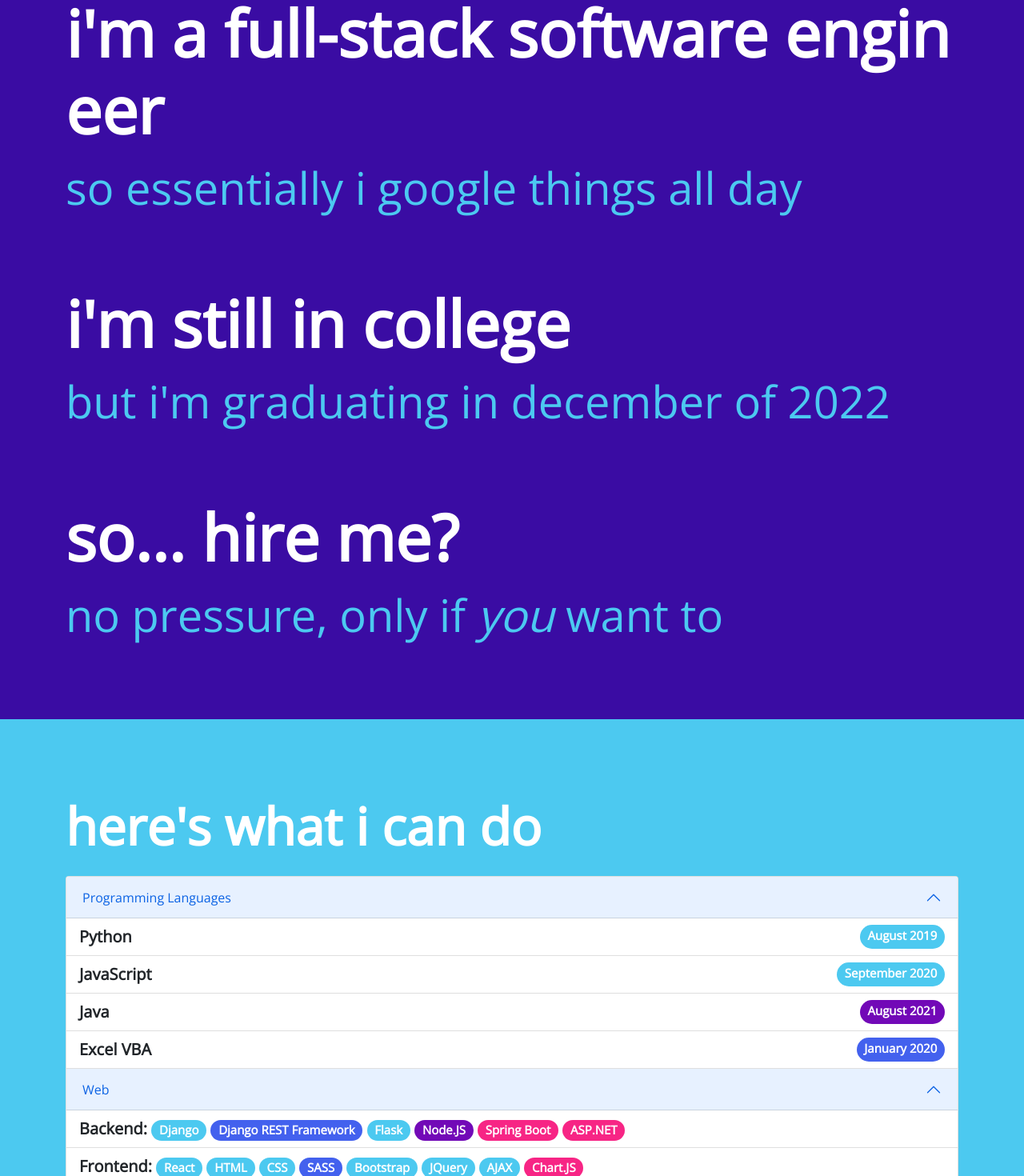
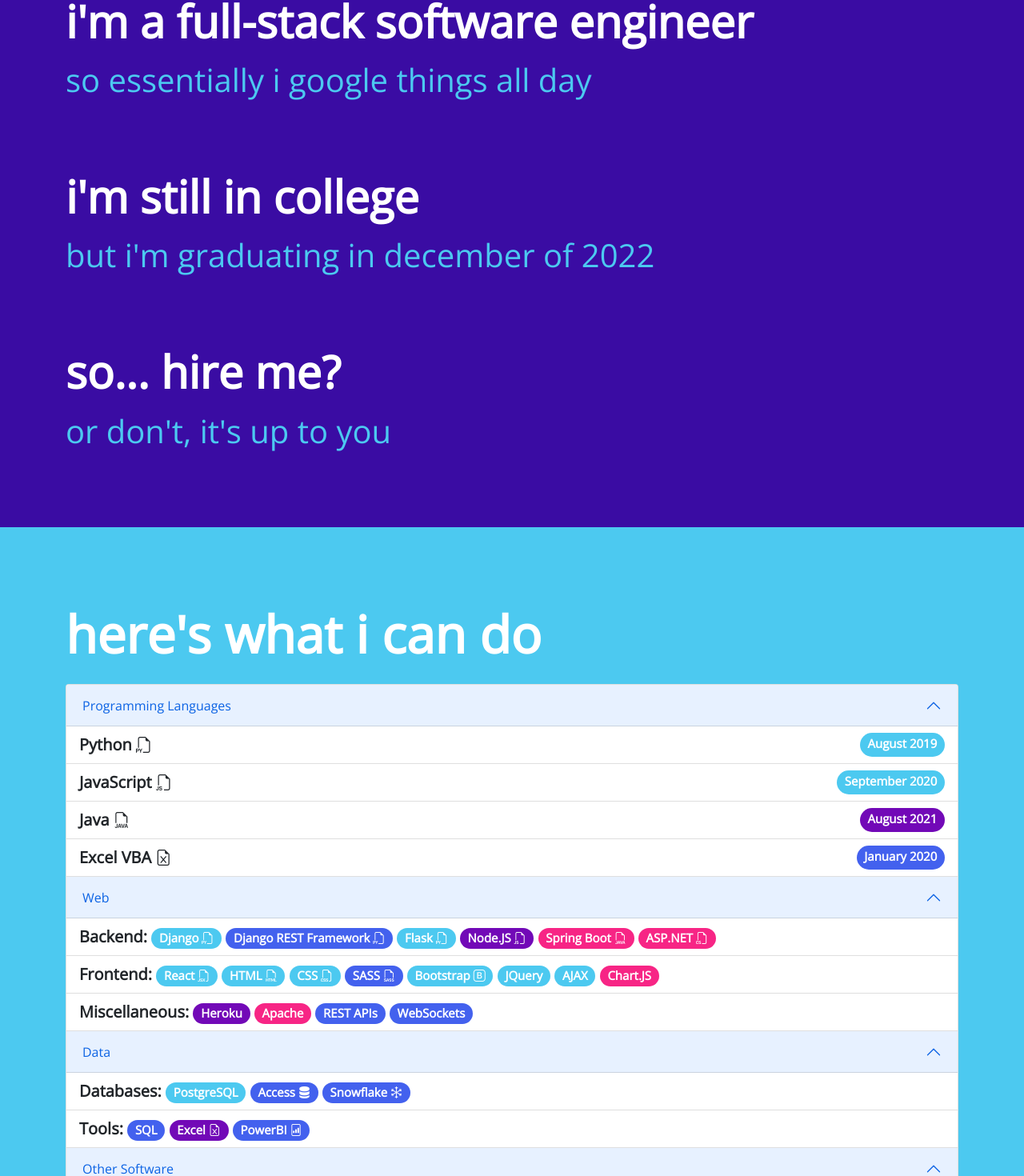
Before and after one commit to kloovin112358/personal-website-v2, a React (Create React App) app: page / in a window 1280 px wide. Shown: the part 951-2421 px from the top of the page at 80% size. Built offline with nearby package versions, Linux system fonts and the light colour scheme.

Commit message:
minor fixes and changes

```diff
--- a/src/App.jsx
+++ b/src/App.jsx
@@ -16,15 +16,12 @@
 import { VerticalTimeline, VerticalTimelineElement }  from 'react-vertical-timeline-component';
 import 'react-vertical-timeline-component/style.min.css';
 
-// TODOS:
-// title page is boring
 // spacing is weird on mobile with headers and other things
-// more stationary animations
 // more svgs/maybe a timeline thing
-// things on "other things i did" are hard on the eyes
 
 function App() {
-
+  console.log("Please ignore all these warnings 😟")
+  console.log("Laziness got the best of me 💀")
   return (
     <>
       <Particles
@@ -81,7 +78,7 @@
           <Fade left delay={2000}><br></br><br></br><br></br><p className="display-6">my name is</p></Fade>
           <p className="display-0 fw-bolder text-white">
             <Fade left delay={2900}>
-              <Pulse forever duration={7000}>Kevin Lauer</Pulse>
+              <Pulse forever duration={7000}>Kevin Lauer 🦙</Pulse>
             </Fade>
           </p>
           <Fade top delay={4500}><Jump forever delay={6500}><br></br><p className="display-5"><i className="bi bi-arrow-down-circle"></i></p></Jump></Fade>
@@ -102,27 +99,27 @@
       </div>
       <div className="bg-secondary">
         <div className="container text-white">
-        <div className="py-5">
+        <div className="py-1 py-lg-5">
           <Fade bottom cascade>
-          <p className="display-1 fw-bold mt-5">i'm a full-stack software engineer</p>
-          <p className="display-4 text-success">so essentially i google things all day</p>
+          <p className="display-4 fw-bold mt-5">i'm a full-stack software engineer</p>
+          <p className="display-6 text-success">so essentially i google things all day</p>
           </Fade>
           <Fade bottom cascade>
-            <br></br><br></br><br></br><p className="display-1 fw-bold">i'm still in college</p>
-            <p className="display-4 text-success">but i'm graduating in december of 2022</p>
+            <br></br><br></br><br></br><p className="display-4 fw-bold">i'm still in college</p>
+            <p className="display-6 text-success">but i'm graduating in december of 2022</p>
           </Fade>
           <Fade bottom cascade>
-            <br></br><br></br><br></br><p className="display-1 fw-bold">so... hire me?</p>
-            <p className="display-4 text-success mb-5">no pressure, only if <i>you</i> want to</p>
+            <br></br><br></br><br></br><p className="display-4 fw-bold">so... hire me?</p>
+            <p className="display-6 text-success mb-5">or don't, it's up to you</p>
           </Fade>
         </div>
         </div>
       </div>
       <div className="bg-success">
         <div className="container text-white">
-          <div className="py-5">
+          <div className="py-1 py-lg-5">
           <Fade bottom cascade>
-            <p className="display-3 fw-bold mt-5 mb-4">here's what i can do</p>
+          <p className="display-3 fw-bold mt-5 mb-4">here's what i can do</p>
             <Accordion className="text-dark mb-5" defaultActiveKey={['0', '1', '2', '3']} alwaysOpen>
               <Accordion.Item eventKey="0">
                 <Accordion.Header>Programming Languages</Accordion.Header>
@@ -130,25 +127,25 @@
                   <ul className='list-group list-group-flush lead'>
                     <li className='list-group-item'>
                       <div className='d-flex w-100 justify-content-between'>
-                        <div className='fw-bold'>Python</div>
+                        <div className='fw-bold'>Python <i className="bi bi-filetype-py"></i></div>
                         <span className="badge bg-success rounded-pill">August 2019</span>
                       </div>
                     </li>
                     <li className='list-group-item'>
                       <div className='d-flex w-100 justify-content-between'>
-                        <div className='fw-bold'>JavaScript</div>
+                        <div className='fw-bold'>JavaScript <i className="bi bi-filetype-js"></i></div>
                         <span className="badge bg-success rounded-pill">September 2020</span>
                       </div>
                     </li>
                     <li className='list-group-item'>
                       <div className='d-flex w-100 justify-content-between'>
-                        <div className='fw-bold'>Java</div>
+                        <div className='fw-bold'>Java <i className="bi bi-filetype-java"></i></div>
                         <span className="badge bg-primary rounded-pill">August 2021</span>
                       </div>
                     </li>
                     <li className='list-group-item'>
                       <div className='d-flex w-100 justify-content-between'>
-                        <div className='fw-bold'>Excel VBA</div>
+                        <div className='fw-bold'>Excel VBA <i className="bi bi-file-earmark-excel"></i></div>
                         <span className="badge bg-warning rounded-pill">January 2020</span>
                       </div>
                     </li>
@@ -160,10 +157,10 @@
                 <Accordion.Body bsPrefix={"accordionReset"}>
                   <ul className='list-group list-group-flush lead'>
                     <li className='list-group-item'>
-                      <span className='fw-bold'>Backend:</span> <span className="badge bg-success rounded-pill">Django</span> <span className="badge bg-warning rounded-pill">Django REST Framework</span> <span className="badge bg-success rounded-pill">Flask</span> <span className="badge bg-primary rounded-pill">Node.JS</span> <span className="badge bg-danger rounded-pill">Spring Boot</span> <span className="badge bg-danger rounded-pill">ASP.NET</span>
+                      <span className='fw-bold'>Backend:</span> <span className="badge bg-success rounded-pill">Django <i className="bi bi-filetype-py"></i></span> <span className="badge bg-warning rounded-pill">Django REST Framework <i className="bi bi-filetype-py"></i></span> <span className="badge bg-success rounded-pill">Flask <i className="bi bi-filetype-py"></i></span> <span className="badge bg-primary rounded-pill">Node.JS <i className="bi bi-filetype-js"></i></span> <span className="badge bg-danger rounded-pill">Spring Boot <i className="bi bi-filetype-java"></i></span> <span className="badge bg-danger rounded-pill">ASP.NET <i className="bi bi-filetype-cs"></i></span>
                     </li>
                     <li className='list-group-item'>
-                      <span className='fw-bold'>Frontend:</span> <span className="badge bg-success rounded-pill">React</span> <span className="badge bg-success rounded-pill">HTML</span> <span className="badge bg-success rounded-pill">CSS</span> <span className="badge bg-warning rounded-pill">SASS</span> <span className="badge bg-success rounded-pill">Bootstrap</span> <span className="badge bg-success rounded-pill">JQuery</span> <span className="badge bg-success rounded-pill">AJAX</span> <span className="badge bg-danger rounded-pill">Chart.JS</span>
+                      <span className='fw-bold'>Frontend:</span> <span className="badge bg-success rounded-pill">React <i className="bi bi-filetype-jsx"></i></span> <span className="badge bg-success rounded-pill">HTML <i className="bi bi-filetype-html"></i></span> <span className="badge bg-success rounded-pill">CSS <i className="bi bi-filetype-css"></i></span> <span className="badge bg-warning rounded-pill">SASS <i className="bi bi-filetype-sass"></i></span> <span className="badge bg-success rounded-pill">Bootstrap <i className="bi bi-bootstrap"></i></span> <span className="badge bg-success rounded-pill">JQuery</span> <span className="badge bg-success rounded-pill">AJAX</span> <span className="badge bg-danger rounded-pill">Chart.JS</span>
                     </li>
                     <li className='list-group-item'>
                       <span className='fw-bold'>Miscellaneous:</span> <span className="badge bg-primary rounded-pill">Heroku</span> <span className="badge bg-danger rounded-pill">Apache</span> <span className="badge bg-warning rounded-pill">REST APIs</span> <span className="badge bg-warning rounded-pill">WebSockets</span>
@@ -176,10 +173,10 @@
                 <Accordion.Body bsPrefix={"accordionReset"}>
                   <ul className='list-group list-group-flush lead'>
                     <li className='list-group-item'>
-                      <span className='fw-bold'>Databases:</span> <span className="badge bg-success rounded-pill">PostgreSQL</span> <span className="badge bg-warning rounded-pill">Access</span> <span className="badge bg-warning rounded-pill">Snowflake</span>
+                      <span className='fw-bold'>Databases:</span> <span className="badge bg-success rounded-pill">PostgreSQL</span> <span className="badge bg-warning rounded-pill">Access <i className="bi bi-server"></i></span> <span className="badge bg-warning rounded-pill">Snowflake <i className="bi bi-snow"></i></span>
                     </li>
                     <li className='list-group-item'>
-                      <span className='fw-bold'>Tools:</span> <span className="badge bg-warning rounded-pill">SQL</span> <span className="badge bg-primary rounded-pill">Excel</span> <span className="badge bg-warning rounded-pill">PowerBI</span>
+                      <span className='fw-bold'>Tools:</span> <span className="badge bg-warning rounded-pill">SQL</span> <span className="badge bg-primary rounded-pill">Excel <i className="bi bi-file-earmark-excel"></i></span> <span className="badge bg-warning rounded-pill">PowerBI <i className="bi bi-file-bar-graph"></i></span>
                     </li>
                   </ul>
                 </Accordion.Body>
@@ -189,7 +186,7 @@
                 <Accordion.Body>
 
                 <div className='lead'>
-                  <span className="badge bg-primary rounded-pill">Git</span> <span className="badge bg-primary rounded-pill">GitHub</span> <span className="badge bg-success rounded-pill">Azure DevOps</span> <span className="badge bg-primary rounded-pill">Selenium</span> <span className="badge bg-danger rounded-pill">Minitab</span> <span className="badge bg-danger rounded-pill">Simio</span> <span className="badge bg-primary rounded-pill">Creo</span> <span className="badge bg-danger rounded-pill">Solidworks</span> <span className="badge bg-warning rounded-pill">AutoDesk Inventor</span>
+                  <span className="badge bg-primary rounded-pill">Git <i className="bi bi-git"></i></span> <span className="badge bg-primary rounded-pill">GitHub <i className="bi bi-github"></i></span> <span className="badge bg-success rounded-pill">Azure DevOps</span> <span className="badge bg-primary rounded-pill">Selenium</span> <span className="badge bg-danger rounded-pill">Minitab</span> <span className="badge bg-danger rounded-pill">Simio</span> <span className="badge bg-primary rounded-pill">Creo</span> <span className="badge bg-danger rounded-pill">Solidworks</span> <span className="badge bg-warning rounded-pill">AutoDesk Inventor</span>
                   </div>
                 </Accordion.Body>
               </Accordion.Item>
@@ -201,7 +198,7 @@
         </div>
         <div className="bg-warning">
           <div className="container text-white">
-            <div className="py-5">
+            <div className="py-1 py-lg-5">
             <Fade bottom>
               <p className="display-3 fw-bold mt-5">here's where i work(ed)</p>
               <VerticalTimeline className="mt-5 mb-5" layout={'1-column-left'}>
@@ -213,7 +210,7 @@
                   iconStyle={{ background: '#7209b7', color: '#fff' }}
                   // icon={<i className="bi bi-briefcase text-center"></i>}
                 >
-                  <h1 className="vertical-timeline-element-title"><strong>Software Development Intern, Web</strong></h1>
+                  <h1 className="vertical-timeline-element-title"><strong>Software Development Intern</strong></h1>
                   <h4 className="vertical-timeline-element-subtitle mt-2"><strong className="text-danger">Uline</strong> | Pleasant Prairie, WI</h4>
                   <p>
                     Offer accepted, starting in late May
@@ -279,11 +276,11 @@
         </div>
         <div className="bg-primary">
           <div className="container">
-            <div className="py-5">
+            <div className="pb-5 pt-1 pt-lg-5">
             <Fade bottom>
             <p className="display-3 fw-bold mt-5 text-white">here are some sites i made</p>
             <Tab.Container id="left-tabs-example" defaultActiveKey="first">
-              <Row className="mt-5 align-items-stretch">
+              <Row className="mt-2 mb-2 mb-lg-5 mt-lg-5 align-items-stretch">
                 <Col sm={3}>
                   <Nav variant="pills" className="flex-column display-7">
                     <Nav.Item>
@@ -306,7 +303,7 @@
                     </Nav.Item>
                   </Nav>
                 </Col>
-                <Col sm={9} className="bg-white rounded-3 p-4">
+                <Col sm={9} className="mt-2 mt-lg-0 bg-white rounded-3 p-4">
                   <Tab.Content className="display-7 text-secondary">
                     <Tab.Pane eventKey="first">
                       <p>
@@ -354,12 +351,12 @@
         </div>
         <div className="bg-secondary">
           <div className="container text-white">
-            <div className="py-5">
+            <div className="py-1 py-lg-5">
             <Fade bottom>
             <p className="display-3 fw-bold mt-5">here are some other things i did</p>
             <div className='row mt-5'>
               <div className='col-md mb-md-0 mb-3'>
-                <div className='card text-light bg-danger shadow-lg'>
+                <div className='card text-secondary bg-white shadow-lg'>
                   <div className='card-header'>
                     <div className='d-flex w-100 justify-content-between'>
                       <h3>Google Code Jam</h3>
@@ -367,7 +364,7 @@
                     </div>
                   </div>
                   <div className='card-body lead'>
-                    <a className='text-white' href='https://codingcompetitions.withgoogle.com/codejam'>Code Jam</a> is a worldwide programming competition put on by Google. Each round has a series
+                    <a className='text-danger' href='https://codingcompetitions.withgoogle.com/codejam'>Code Jam</a> is a worldwide programming competition put on by Google. Each round has a series
                     of programming puzzles to be solved in a short amount of time. After many hours of practice, I passed the qualification round and got stumped in the next. Those questions are hard.
                     <br></br><i>The competition made me a much better programmer, in terms of efficiency and coding basics.</i>
                   </div>
@@ -389,7 +386,7 @@
                 </div>
               </div>
             </div>
-            <div className='row mt-md-4 mt-0'>
+            <div className='row mt-md-4 mt-0 mb-5'>
               <div className='col-md mb-md-0 mb-3'>
                 <div className='card text-white bg-warning shadow-lg'>
                   <div className='card-header'>
@@ -400,7 +397,7 @@
                   </div>
                   <div className='card-body lead'>
                     I am currently the president of the Bradley University Disc Golf Club. During the season, I run a weekly league for our 15+ members as well as managing the competitive club sport team.
-                    In October of 2021 I organized a collegiate disc golf tournament, <a className='text-danger' href='https://www.discgolfscene.com/tournaments/Brave_the_Midwest_Presented_by_Peoria_Frisbee_Club_2021'>Brave the Midwest</a>.
+                    In October of 2021 I organized a collegiate disc golf tournament, <a className='text-success' href='https://www.discgolfscene.com/tournaments/Brave_the_Midwest_Presented_by_Peoria_Frisbee_Club_2021'>Brave the Midwest</a>.
                     Over 50 players came from 4 states. I also organize away tournaments for the team, including trips to Ohio and Missouri, and the National Collegiate Championships in North Carolina.
                     <br></br><i>I've learned how to navigate red tape, fill out the forms, ask for permission, and do things by the book. That, and I have learned how to be the person in charge.</i>
                   </div>
@@ -428,17 +425,16 @@
         </div>
         <div className="bg-success">
           <div className="container">
-            <div className="py-5">
+            <div className="py-1 py-lg-5">
             <Fade bottom cascade>
             <p className="display-3 fw-bold mt-5 mb-4 text-white">here's where i went to school</p>
-            <VerticalTimeline className="mt-5" layout={'1-column-left'}>
+            <VerticalTimeline className="mt-5 mb-5 mb-lg-0" layout={'1-column-left'}>
                 <VerticalTimelineElement
                   className="vertical-timeline-element--work lead"
                   contentStyle={{ background: '#4361ee', color: '#fff' }}
                   contentArrowStyle={{ borderRight: '7px solid  #4361ee' }}
                   date="2019 - 2022"
                   iconStyle={{ background: '#4361ee', color: '#fff' }}
-                  // icon={<i className="bi bi-briefcase text-center"></i>}
                 >
                   <h1 className="vertical-timeline-element-title"><strong>Bradley University</strong></h1>
                   <h4 className="vertical-timeline-element-subtitle mt-2">Peoria, IL</h4>
@@ -464,7 +460,7 @@
         </div>
         <div className="bg-primary">
           <div className="container text-white">
-            <div className="py-5">
+            <div className="py-1 py-lg-5">
             <Fade bottom cascade>
               <p className="display-3 fw-bold mt-5">send me a fax</p>
               <p className="display-7 mt-5">
--- a/src/App.scss
+++ b/src/App.scss
@@ -25,7 +25,7 @@
 .badgeParagraph {
     line-height: 1.6;
 }
-.topContainer{
+.topContainer {
     min-height:100vh;
 }
 @import "~bootstrap/scss/bootstrap";
```
